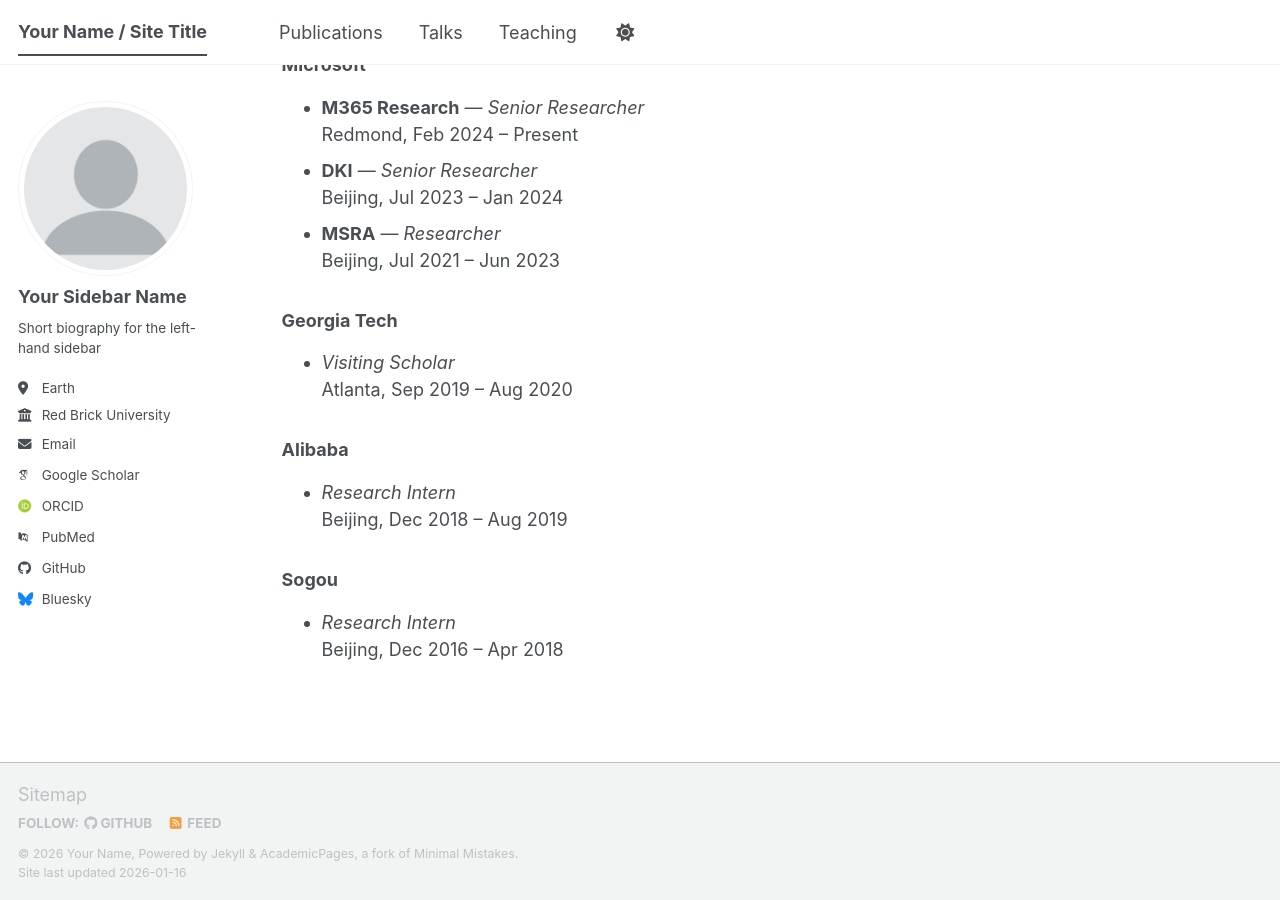
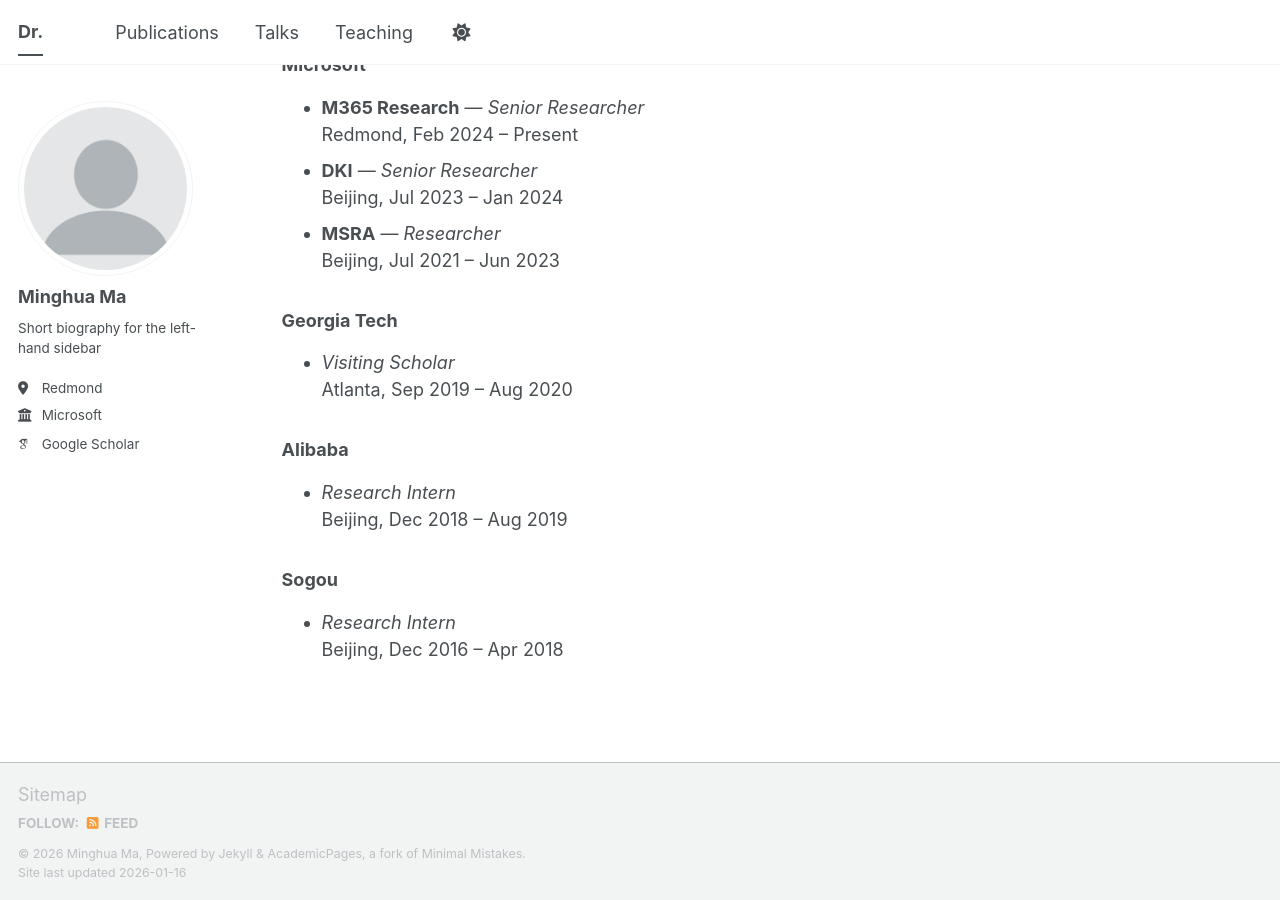
Before and after one commit to marvin233/marvin233.github.io, a Jekyll site: the page built from _pages/about.md, in a window 1280 px wide and 900 px high, scrolled down 610 px. Built offline with Jekyll 4.4.1, drawn with Linux system fonts in a browser that asks for light colours; some web fonts are replaced; a script bundle is joined from its source files by our own code; library files that are not in the unit come from our copies.

Commit message:
Update personal details in _config.yml
Updated personal information for the site including name, description, employer, and social media links.

```diff
--- a/_config.yml
+++ b/_config.yml
@@ -9,14 +9,14 @@
 # Basic Site Settings
 locale                   : "en-US"
 site_theme               : "default" # The available themes options are "default", "air", "sunrise", "mint", "dirt" and "contrast"
-title                    : "Your Name / Site Title"
+title                    : "Dr."
 title_separator          : "-"
-name                     : &name "Your Name"
-description              : &description "Your Name's academic portfolio"   # Update this with a general description of your site, this is the default if not overridden by a page
-url                      : https://academicpages.github.io # The base hostname & protocol for your site e.g. "https://[your GitHub username].github.io",
+name                     : &name "Minghua Ma"
+description              : &description "Senior Research at Microsoft"   # Update this with a general description of your site, this is the default if not overridden by a page
+url                      : https://marvin233.github.io # The base hostname & protocol for your site e.g. "https://[your GitHub username].github.io",
                                                            # or if you already have some other page hosted on Github then use "https://[your GitHub username].github.io/[Your Repo Name]"
 baseurl                  : "" # the subpath of your site, e.g. "/blog"
-repository               : "academicpages/academicpages.github.io"
+repository               : "marvin233/marvin233.github.io"
 
 # Site Author - The following control what appear as part of the author content on the side bar.
 #               If a field is blank the icon and link will not appear, otherwise it will be shown.
@@ -24,24 +24,22 @@ repository               : "academicpages/academicpages.github.io"
 author:
   # Biographic information
   avatar           : "profile.png"
-  name             : "Your Sidebar Name"
-  pronouns         : # example: "she/her"
+  name             : "Minghua Ma"
   bio              : "Short biography for the left-hand sidebar"
-  location         : "Earth"
-  employer         : "Red Brick University"
+  location         : "Redmond"
+  employer         : "Microsoft"
   uri              : # URL
-  email            : "none@example.org"
 
   # Academic websites
   academia         : # URL
   arxiv            : # URL - Update with the correct link to your profile
-  googlescholar    : "https://scholar.google.com/citations?user=PS_CX0AAAAAJ"
+  googlescholar    : "https://scholar.google.com/citations?user=A8It-HkAAAAJ"
   inspire-hep      : # URL
   impactstory      : # URL
-  orcid            : "https://orcid.org/yourorcidurl"
+  orcid            : #"https://orcid.org/yourorcidurl"
   semantic         : # URL
   ssrn             : # URL
-  pubmed           : "https://www.ncbi.nlm.nih.gov/pubmed/?term=john+snow"
+  pubmed           : #"https://www.ncbi.nlm.nih.gov/pubmed/?term=john+snow"
   researchgate     : # URL
   scopus           : # URL
   zotero           : # URL
@@ -51,13 +49,13 @@ author:
   bitbucket        : # Username - Update with your username on the site
   codepen          : # Username
   dribbble         : # Username
-  github           : "academicpages"
+  github           : # "academicpages"
   kaggle           : # Username
   stackoverflow    : # User number or user number and name (i.e., use "1" or "1/jeff-atwood")
 
   # Social media
   artstation       : # Username
-  bluesky          : "bsky.app" # Replace this with you Bluesky username
+  bluesky          : # "bsky.app" # Replace this with you Bluesky username
   facebook         : # Username
   flickr           : # Username
   foursquare       : # Username
```
